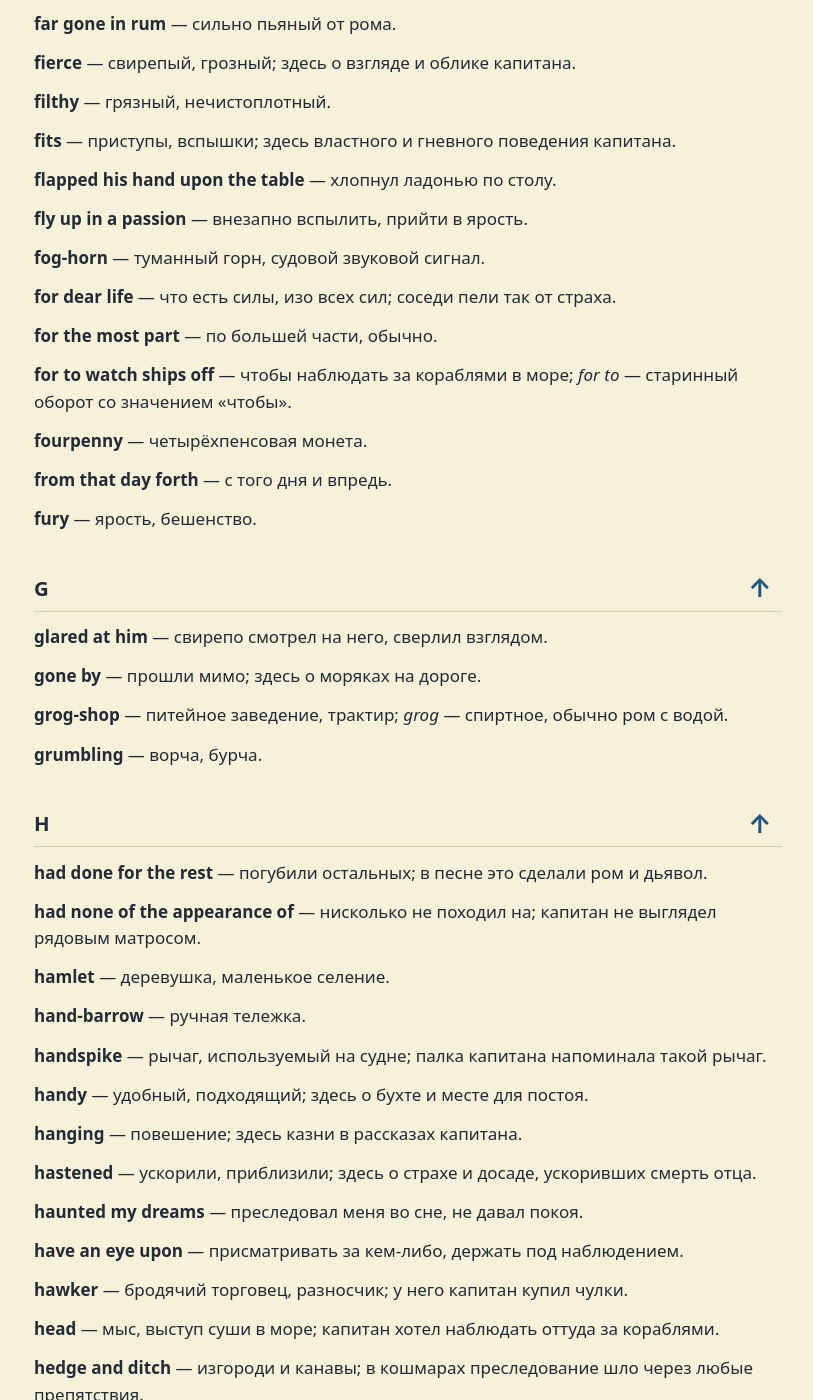
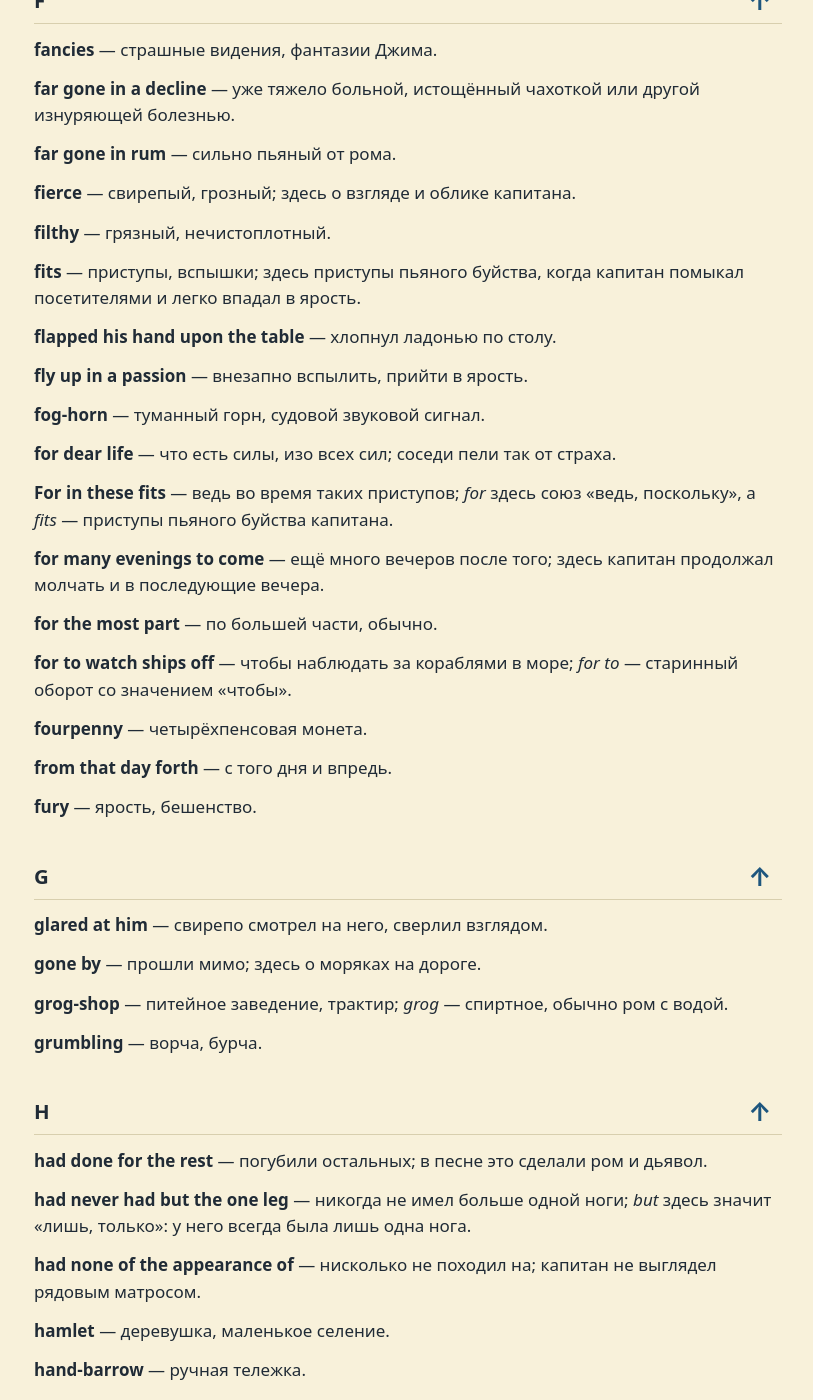
Before and after one commit to rstream/read-treasure-island, a Jekyll site: the page built from chapter-01.md, in a window 1280 px wide and 1400 px high, scrolled down 3775 px. Shown: the whole window, without its empty margins (232-1045 px from the left). Built offline with Jekyll 4.4.1, drawn with Linux system fonts in a browser that asks for light colours; some of the changed text lies outside the part shown.

Commit message:
Explain chapter 1 fits phrase and narrative constructions

```diff
--- a/chapter-01.md
+++ b/chapter-01.md
@@ -24,6 +24,8 @@ title: Chapter I — The Old Sea-dog at the 'Admiral Benbow'
 **agreeable effect** — приятное впечатление; здесь песня такого впечатления на доктора не произвела.
 
 **all but** — все, кроме; здесь все голоса смолкли, кроме голоса доктора.
+
+**all the room** — все в комнате, все присутствующие; здесь те, кто должен был услышать слова доктора.
 
 **alongside** — рядом, борт о борт; здесь в морском выражении о тележке, которую надо подкатить поближе.
 
@@ -56,6 +58,8 @@ title: Chapter I — The Old Sea-dog at the 'Admiral Benbow'
 **bear a chorus** — подпевать припев.
 
 **bearings of the island** — координаты, местоположение острова; рассказчик скрывает их.
+
+**because none was put** — потому что ни одного вопроса не задали; *none* заменяет «ни один вопрос», *put* здесь — «задать».
 
 **before the week was out** — не успевала пройти неделя; капитан всё же отдавал монету.
 
@@ -165,7 +169,7 @@ title: Chapter I — The Old Sea-dog at the 'Admiral Benbow'
 
 **filthy** — грязный, нечистоплотный.
 
-**fits** — приступы, вспышки; здесь властного и гневного поведения капитана.
+**fits** — приступы, вспышки; здесь приступы пьяного буйства, когда капитан помыкал посетителями и легко впадал в ярость.
 
 **flapped his hand upon the table** — хлопнул ладонью по столу.
 
@@ -174,6 +178,10 @@ title: Chapter I — The Old Sea-dog at the 'Admiral Benbow'
 **fog-horn** — туманный горн, судовой звуковой сигнал.
 
 **for dear life** — что есть силы, изо всех сил; соседи пели так от страха.
+
+**For in these fits** — ведь во время таких приступов; *for* здесь союз «ведь, поскольку», а *fits* — приступы пьяного буйства капитана.
+
+**for many evenings to come** — ещё много вечеров после того; здесь капитан продолжал молчать и в последующие вечера.
 
 **for the most part** — по большей части, обычно.
 
@@ -198,6 +206,8 @@ title: Chapter I — The Old Sea-dog at the 'Admiral Benbow'
 <h2 id="h" class="letter-heading">H <a href="#top" aria-label="Наверх">↑</a></h2>
 
 **had done for the rest** — погубили остальных; в песне это сделали ром и дьявол.
+
+**had never had but the one leg** — никогда не имел больше одной ноги; *but* здесь значит «лишь, только»: у него всегда была лишь одна нога.
 
 **had none of the appearance of** — нисколько не походил на; капитан не выглядел рядовым матросом.
 
@@ -263,7 +273,7 @@ title: Chapter I — The Old Sea-dog at the 'Admiral Benbow'
 
 **keep my weather-eye open** — держал бы ухо востро и высматривал одноногого моряка; морской оборот.
 
-**keeping nothing back** — ничего не утаивая.
+**keeping nothing back** — ничего не утаивая; далее *but the bearings of the island* — «кроме местоположения острова».
 
 **knuckled under** — уступил, подчинился под давлением.
 
@@ -318,6 +328,8 @@ title: Chapter I — The Old Sea-dog at the 'Admiral Benbow'
 **never plucked up the heart** — так и не набрался смелости; отец не решался потребовать доплату.
 
 **never so much as moved** — даже не шелохнулся.
+
+**never spoke with any but the neighbours** — никогда не разговаривал ни с кем, кроме соседей; *any* здесь заменяет «кто-либо», *but* значит «кроме».
 
 **nightmares** — кошмарные сны.
 
@@ -515,11 +527,15 @@ title: Chapter I — The Old Sea-dog at the 'Admiral Benbow'
 
 **walking the plank** — хождение по доске за борт по приказу пиратов; способ казни.
 
+**was not following his story** — не следила за его рассказом, не слушала внимательно; так капитан судил о посетителях.
+
 **watch ships off** — наблюдать за судами в море с мыса.
 
 **well spoken of** — тот, о котором хорошо отзываются; здесь о трактире.
 
 **Were you addressing me, sir?** — «Вы ко мне обращались, сэр?» — спрашивает доктор.
+
+**when spoken to** — когда к нему обращались; сокращённый пассивный оборот, здесь о молчаливости капитана.
 
 **whistling to himself** — насвистывая себе под нос.
 
```
Also changed, not shown: other parts of chapter-01.md (+1 -1 lines), AGENTS.md (+1 -0 lines).
